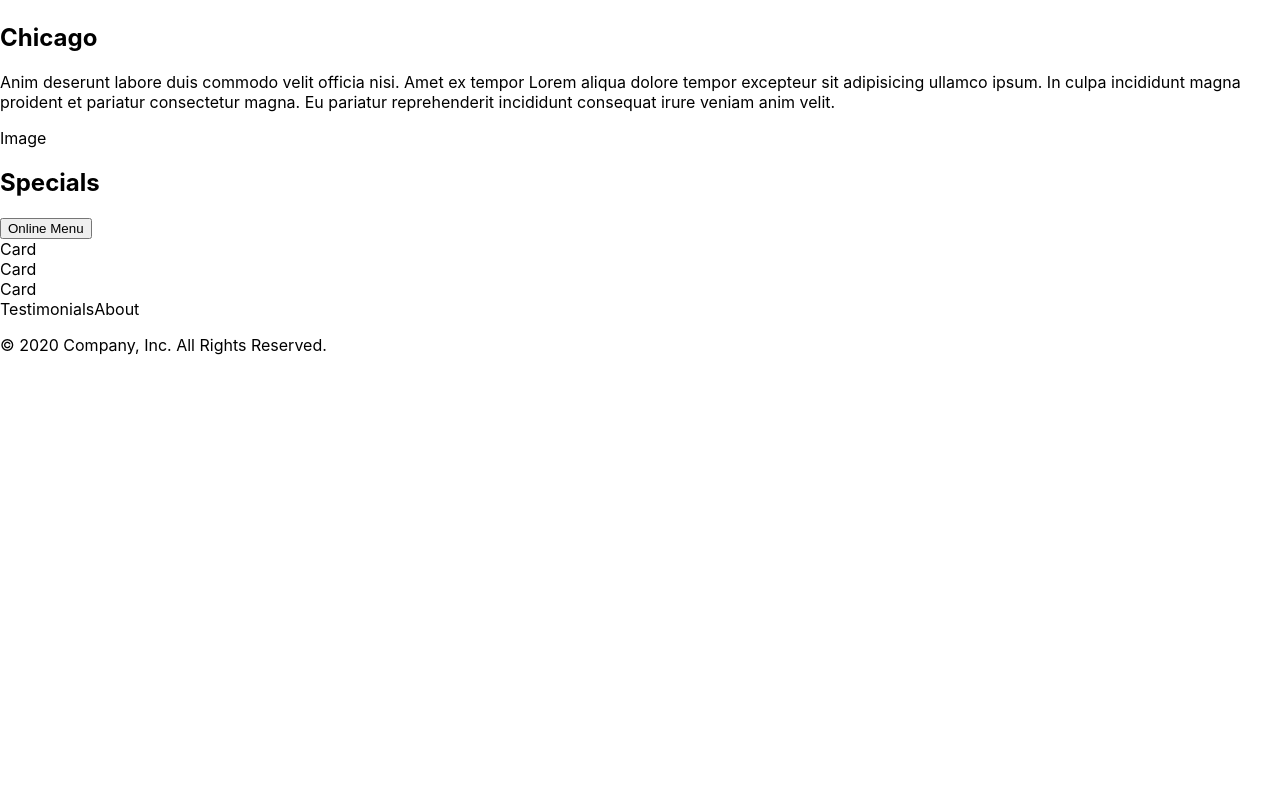
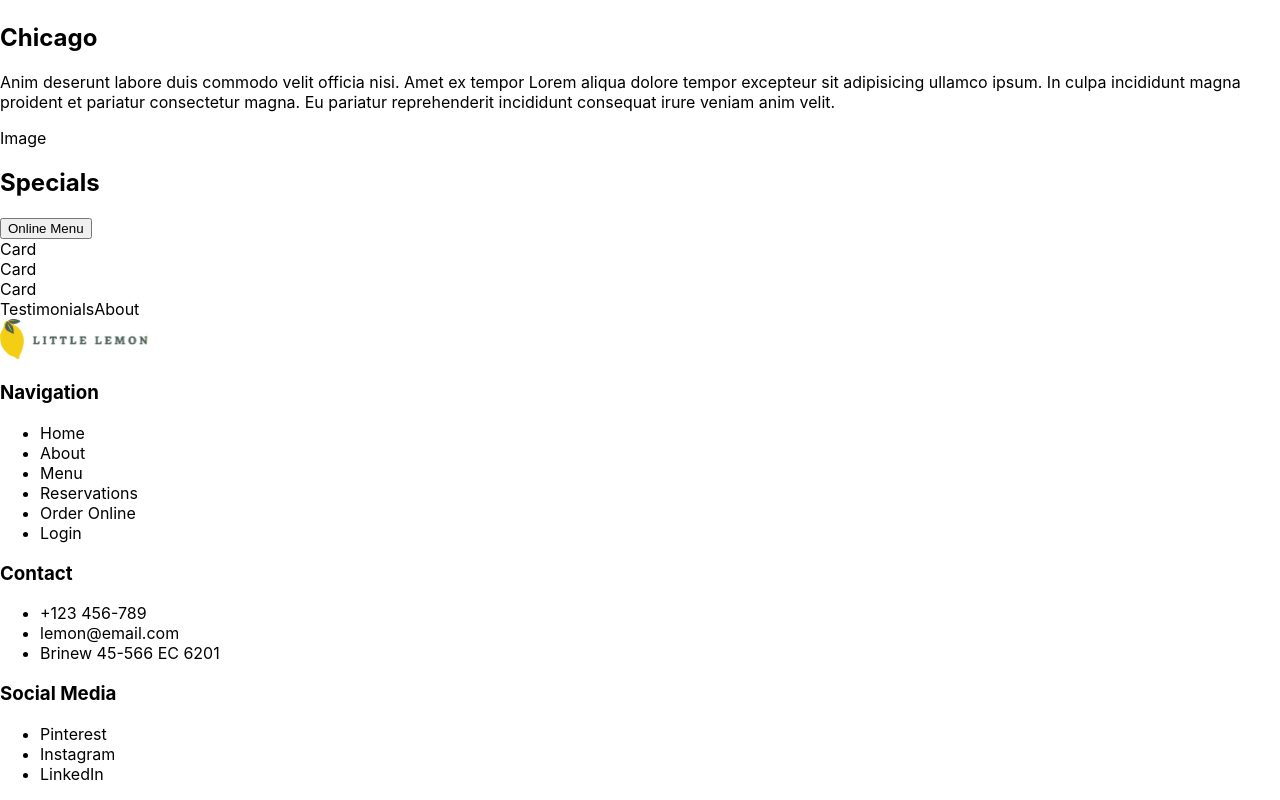
Before and after one commit to kegadev/ml-capstone, a React (Create React App) app: page / in a window 1280 px wide. Shown: the part 239-1039 px from the top of the page. Before the commit the page ends 800 px from the top, so only its background shows below. Built offline with nearby package versions, Linux system fonts and the light colour scheme.

Commit message:
Update footer content

```diff
--- a/src/components/Footer.js
+++ b/src/components/Footer.js
@@ -1,7 +1,35 @@
+import logo from "../assets/lemon-logo.svg";
 const Footer = () => {
   return (
     <footer>
-      <p>© 2020 Company, Inc. All Rights Reserved.</p>
+      <img src={logo} alt="Lemon Logo" />
+      <div className="footer-links">
+        <h3>Navigation</h3>
+        <ul>
+          <li>Home</li>
+          <li>About</li>
+          <li>Menu</li>
+          <li>Reservations</li>
+          <li>Order Online</li>
+          <li>Login</li>
+        </ul>
+      </div>
+      <div className="footer-links">
+        <h3>Contact</h3>
+        <ul>
+          <li>+123 456-789</li>
+          <li>lemon@email.com</li>
+          <li>Brinew 45-566 EC 6201</li>
+        </ul>
+      </div>
+      <div className="footer-links">
+        <h3>Social Media</h3>
+        <ul>
+          <li>Pinterest</li>
+          <li>Instagram</li>
+          <li>LinkedIn</li>
+        </ul>
+      </div>
     </footer>
   );
 };
```
